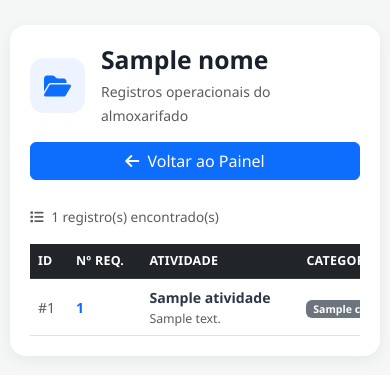
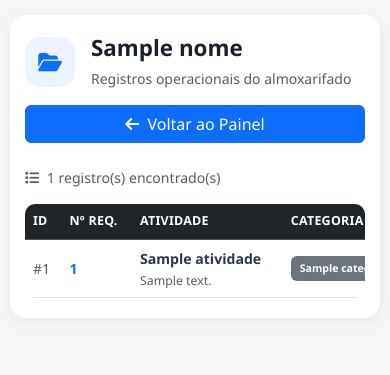
Before and after one commit to wandersondan2942-arch/almoxarifado, a Flask app: template templates/modulo.html in a window 390 px wide. Shown: the top 375 px of the page. Run offline with Flask 3, Linux system fonts and the light colour scheme; the template is opened without the code that fills it: most values are stand-ins (such as "Sample title", 1, 10 or a date in 2020); some libraries are stand-ins or nearby versions.

Commit message:
Update modulo.html

```diff
--- a/templates/modulo.html
+++ b/templates/modulo.html
@@ -10,48 +12,39 @@
     content="width=device-width, initial-scale=1.0"
 >
 
-    <title>Módulo: {{ nome }} - Almoxarifado Valenet</title>
+<title>Módulo: {{ nome | default('Almoxarifado') }} - Almoxarifado Valenet</title>
 
-
-    <!-- ========================================================= -->
 <!-- BOOTSTRAP -->
-    <!-- ========================================================= -->
 
 <link
-        href="https://cdn.jsdelivr.net/npm/bootstrap@5.3.0/dist/css/bootstrap.min.css"
+    href="https://cdn.jsdelivr.net/npm/bootstrap@5.3.3/dist/css/bootstrap.min.css"
     rel="stylesheet"
 >
 
-
-    <!-- ========================================================= -->
 <!-- FONT AWESOME -->
-    <!-- ========================================================= -->
 
 <link
     rel="stylesheet"
-        href="https://cdnjs.cloudflare.com/ajax/libs/font-awesome/6.4.0/css/all.min.css"
+    href="https://cdnjs.cloudflare.com/ajax/libs/font-awesome/6.6.0/css/all.min.css"
 >
-
-
-    <!-- ========================================================= -->
-    <!-- ESTILOS -->
-    <!-- ========================================================= -->
 
 <style>
 
+    * {
+        box-sizing: border-box;
+    }
+
     body {
         background-color: #f4f7f6;
-            font-family: 'Segoe UI', Tahoma, Geneva, Verdana, sans-serif;
+        font-family: "Segoe UI", Arial, sans-serif;
         color: #2d3748;
     }
 
-
     .main-container {
         max-width: 1500px;
-            margin: 40px auto;
-            padding: 20px;
+        margin: 0 auto;
+        padding: 35px 20px;
     }
-
 
     .card-custom {
         background: #ffffff;
@@ -60,320 +53,264 @@
         box-shadow: 0 4px 15px rgba(0, 0, 0, 0.06);
     }
 
+    /* =====================================================
+       CABEÇALHO
+       ===================================================== */
 
-        /* ========================================================= */
-        /* ÍCONE DO MÓDULO */
-        /* ========================================================= */
+    .header-area {
+        gap: 20px;
+    }
 
     .module-icon {
-
-            width: 55px;
-            height: 55px;
-
-            border-radius: 14px;
-
+        width: 58px;
+        height: 58px;
+        min-width: 58px;
+        border-radius: 15px;
         background-color: #eef4ff;
-
         display: flex;
         align-items: center;
         justify-content: center;
-
-            font-size: 24px;
-
+        font-size: 25px;
         color: #0d6efd;
-
-            flex-shrink: 0;
     }
-
-
-        /* ========================================================= */
-        /* TÍTULO */
-        /* ========================================================= */
 
     .module-title {
         font-weight: 700;
         color: #1a202c;
     }
 
+    .btn-back {
+        white-space: nowrap;
+    }
 
-        /* ========================================================= */
-        /* TABELA */
-        /* ========================================================= */
+    /* =====================================================
+       CONTADOR
+       ===================================================== */
+
+    .module-counter {
+        font-size: 0.88rem;
+    }
+
+    /* =====================================================
+       TABELA
+       ===================================================== */
+
+    .table-container {
+        border-radius: 12px;
+        overflow: hidden;
+    }
 
     .table {
         margin-bottom: 0;
     }
 
-
     .table thead th {
-
         white-space: nowrap;
-
         font-size: 0.78rem;
-
         text-transform: uppercase;
-
         letter-spacing: 0.02em;
-
         vertical-align: middle;
     }
 
-
     .table tbody td {
-
         font-size: 0.88rem;
-
         vertical-align: middle;
     }
-
 
     .table-hover tbody tr:hover {
         background-color: #f8fafc;
     }
 
-
-        /* ========================================================= */
-        /* REQUISIÇÃO */
-        /* ========================================================= */
+    /* =====================================================
+       REQUISIÇÃO
+       ===================================================== */
 
     .request-number {
-
         font-weight: 700;
-
         color: #0d6efd;
-
         white-space: nowrap;
     }
 
-
-        /* ========================================================= */
-        /* ATIVIDADE */
-        /* ========================================================= */
+    /* =====================================================
+       ATIVIDADE
+       ===================================================== */
 
     .activity-name {
-
         font-weight: 600;
-
         color: #2d3748;
     }
 
-
     .activity-description {
-
         display: block;
-
-            margin-top: 3px;
-
+        margin-top: 4px;
         max-width: 280px;
-
-            line-height: 1.3;
+        line-height: 1.35;
     }
 
-
-        /* ========================================================= */
-        /* DATAS */
-        /* ========================================================= */
+    /* =====================================================
+       DATAS
+       ===================================================== */
 
     .date-value {
-
         white-space: nowrap;
-
         font-size: 0.80rem;
     }
 
-
-        /* ========================================================= */
-        /* DURAÇÃO */
-        /* ========================================================= */
+    /* =====================================================
+       DURAÇÃO
+       ===================================================== */
 
     .duration-value {
-
         white-space: nowrap;
-
         font-size: 0.80rem;
-
         font-weight: 600;
-
         color: #495057;
     }
 
-
-        /* ========================================================= */
-        /* RESPONSÁVEL */
-        /* ========================================================= */
+    /* =====================================================
+       RESPONSÁVEL
+       ===================================================== */
 
     .responsible-name {
-
         font-weight: 600;
-
         white-space: nowrap;
     }
 
-
-        /* ========================================================= */
-        /* ENCERRADO POR */
-        /* ========================================================= */
+    /* =====================================================
+       ENCERRADO POR
+       ===================================================== */
 
     .closed-by {
-
         font-weight: 600;
-
         white-space: nowrap;
     }
 
+    /* =====================================================
+       STATUS
+       ===================================================== */
 
-        /* ========================================================= */
-        /* CONTADOR */
-        /* ========================================================= */
-
-        .module-counter {
-
-            font-size: 0.85rem;
+    .status-icon {
+        font-size: 18px;
     }
 
-
-        /* ========================================================= */
-        /* BOTÃO VOLTAR */
-        /* ========================================================= */
-
-        .btn-back {
-
+    .status-badge {
         white-space: nowrap;
     }
 
-
-        /* ========================================================= */
-        /* BOTÃO ENCERRAR */
-        /* ========================================================= */
+    /* =====================================================
+       BOTÃO ENCERRAR
+       ===================================================== */
 
     .btn-encerrar {
-
         min-width: 105px;
-
         font-weight: 600;
     }
 
+    /* =====================================================
+       LINHAS ESPECIAIS
+       ===================================================== */
 
-        /* ========================================================= */
-        /* ÍCONE STATUS */
-        /* ========================================================= */
-
-        .status-icon {
-
-            font-size: 18px;
+    .row-concluida {
+        background-color: rgba(25, 135, 84, 0.025);
     }
 
+    .row-arquivada {
+        background-color: rgba(108, 117, 125, 0.025);
+    }
 
-        /* ========================================================= */
-        /* ESTADO VAZIO */
-        /* ========================================================= */
+    /* =====================================================
+       ESTADO VAZIO
+       ===================================================== */
 
     .empty-state {
-
         padding: 70px 20px;
     }
 
-
     .empty-state i {
-
         font-size: 55px;
     }
 
+    /* =====================================================
+       BADGES
+       ===================================================== */
 
-        /* ========================================================= */
-        /* LINHA CONCLUÍDA */
-        /* ========================================================= */
-
-        .row-concluida {
-
-            background-color: rgba(25, 135, 84, 0.025);
+    .badge {
+        padding: 7px 9px;
+        font-weight: 600;
     }
 
-
-        /* ========================================================= */
-        /* LINHA ARQUIVADA */
-        /* ========================================================= */
-
-        .row-arquivada {
-
-            background-color: rgba(108, 117, 125, 0.025);
-        }
-
-
-        /* ========================================================= */
-        /* RESPONSIVIDADE */
-        /* ========================================================= */
+    /* =====================================================
+       RESPONSIVIDADE
+       ===================================================== */
 
     @media (max-width: 768px) {
 
         .main-container {
-
-                margin: 15px auto;
-
-                padding: 10px;
+            padding: 15px 10px;
         }
 
-
         .card-custom {
-
-                padding: 20px;
+            padding: 20px 15px;
         }
 
-
         .header-area {
-
             flex-direction: column;
-
             align-items: flex-start !important;
-
             gap: 15px;
         }
 
-
         .btn-back {
-
             width: 100%;
         }
 
+        .module-icon {
+            width: 50px;
+            height: 50px;
+            min-width: 50px;
+            font-size: 21px;
+        }
+
+        .module-title {
+            font-size: 1.4rem;
+        }
+
+        .table-responsive {
+            border-radius: 10px;
+        }
 
         .table {
-
-                min-width: 1500px;
+            min-width: 1450px;
         }
 
     }
 
 </style>
 
+
 </head>
 
-
 <body>
-
 
 <div class="main-container">
 
 
 <div class="card-custom">
 
-
-        <!-- ========================================================= -->
-        <!-- CABEÇALHO -->
-        <!-- ========================================================= -->
+    <!-- =====================================================
+         CABEÇALHO
+         ===================================================== -->
 
     <div
         class="d-flex justify-content-between align-items-center header-area mb-4"
     >
 
-
         <div class="d-flex align-items-center">
-
 
             <!-- ÍCONE -->
 
             <div class="module-icon me-3">
 
-                    {% if nome == 'Requisições' or nome == 'Separação' %}
+                {% if nome in ['Requisições', 'Separação'] %}
 
                     <i class="fa-solid fa-box-open"></i>
 
@@ -449,16 +384,11 @@
     </div>
 
 
+    <!-- =====================================================
+         RESUMO
+         ===================================================== -->
 
-        <!-- ========================================================= -->
-        <!-- RESUMO -->
-        <!-- ========================================================= -->
-
-        <div
-            class="d-flex justify-content-between align-items-center mb-3"
-        >
-
-            <div>
+    <div class="d-flex justify-content-between align-items-center mb-3">
 
         <span class="text-muted module-counter">
 
@@ -480,17 +410,14 @@
 
     </div>
 
-        </div>
 
-
-
-        <!-- ========================================================= -->
-        <!-- TABELA -->
-        <!-- ========================================================= -->
+    <!-- =====================================================
+         TABELA
+         ===================================================== -->
 
     {% if itens %}
 
-        <div class="table-responsive">
+    <div class="table-responsive table-container">
 
         <table class="table table-hover align-middle">
 
@@ -1090,16 +1006,11 @@
 
 </script>
 
-
-
-<!-- ========================================================= -->
 <!-- BOOTSTRAP JS -->
-<!-- ========================================================= -->
 
 <script
-    src="https://cdn.jsdelivr.net/npm/bootstrap@5.3.0/dist/js/bootstrap.bundle.min.js">
+    src="https://cdn.jsdelivr.net/npm/bootstrap@5.3.3/dist/js/bootstrap.bundle.min.js">
 </script>
-
 
 </body>
 
```
Also changed, not shown: other parts of templates/modulo.html (+63 -74 lines). Lines whose indentation alone changed are shown as unchanged.
